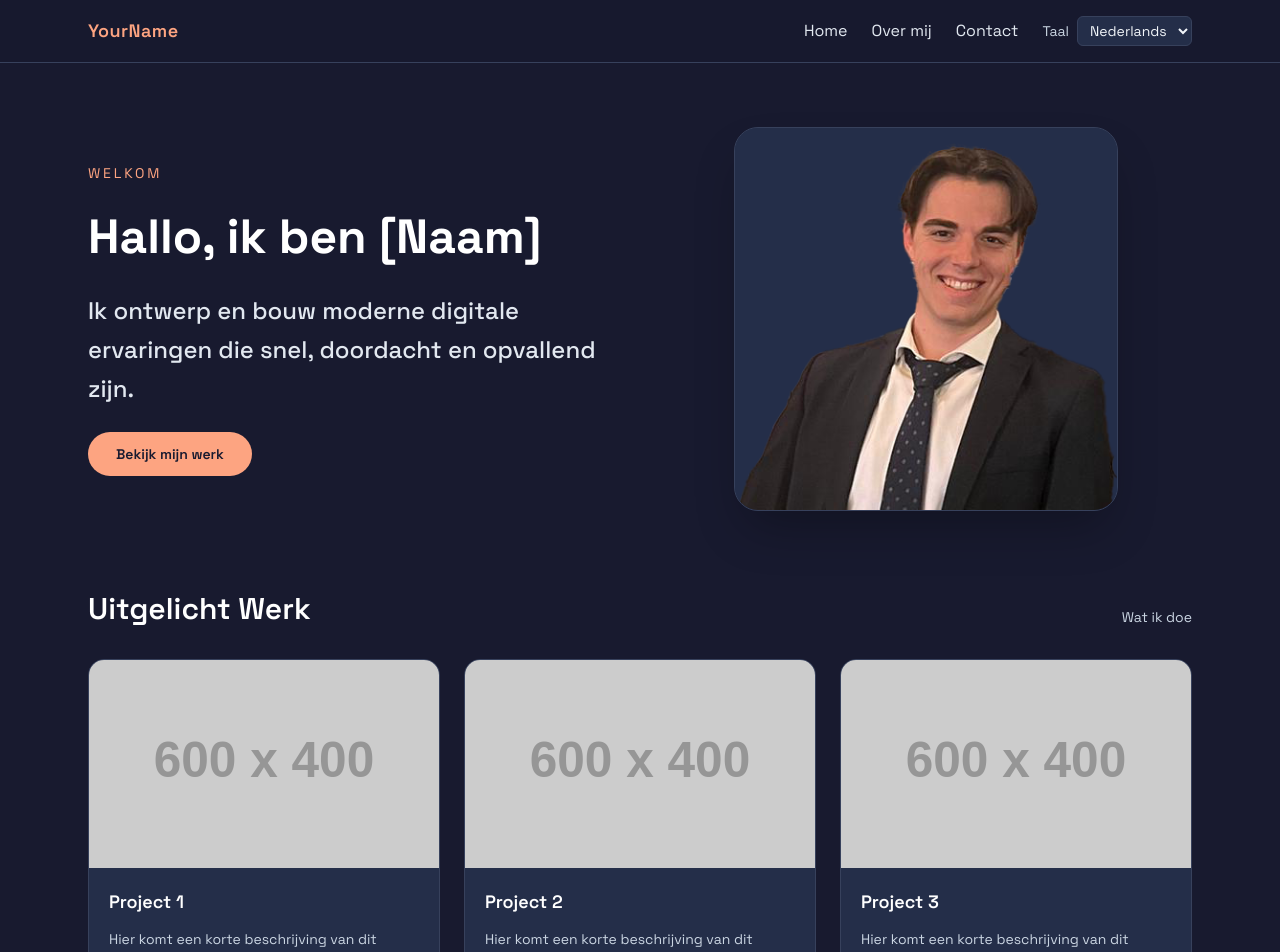
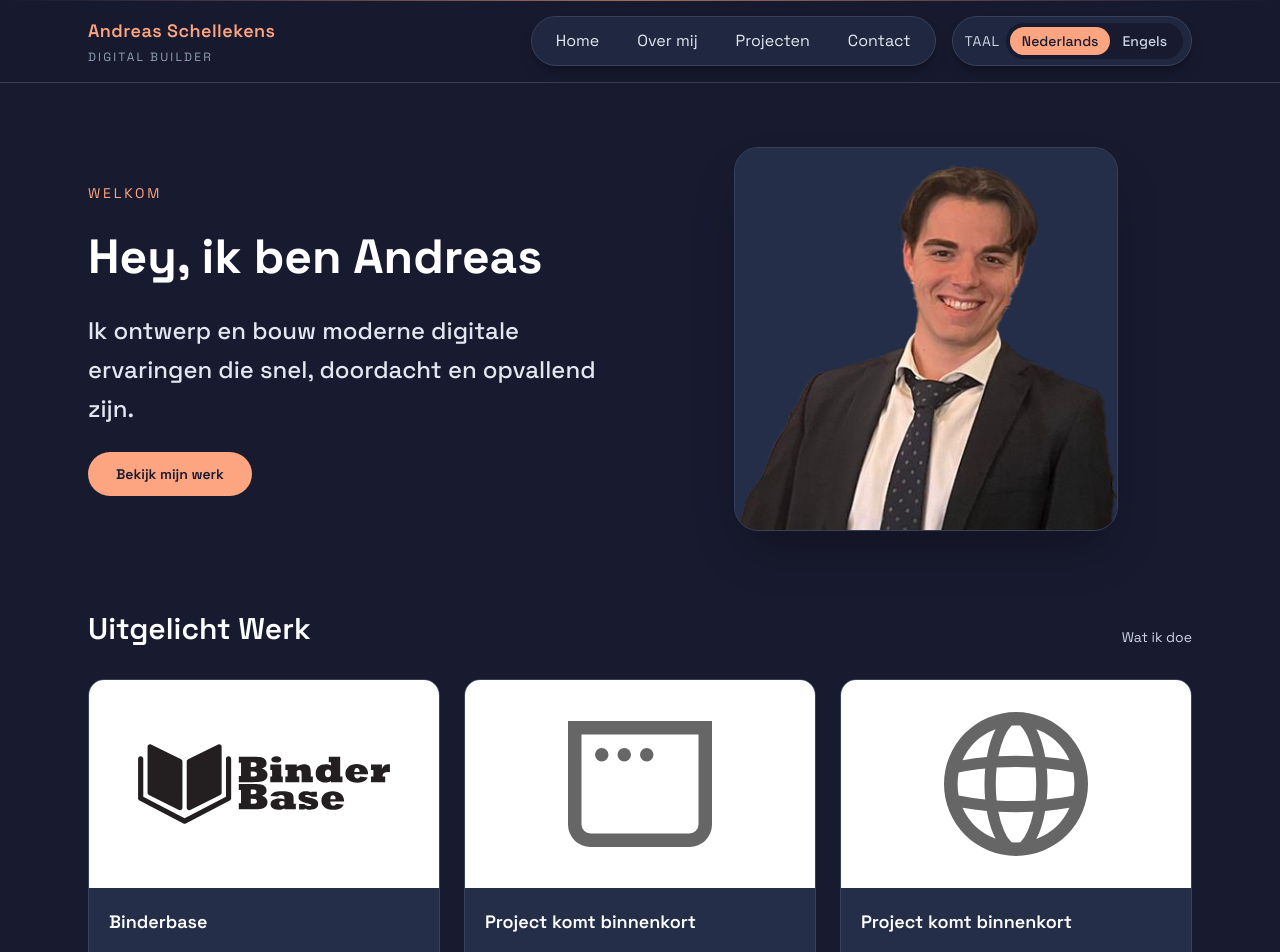
Before and after one commit to Andreas-Schellekens/andreas-schellekensbe, a Next.js app: page / in a window 1280 px wide. Shown: the top 952 px of the page. Built offline with nearby package versions, Linux system fonts and the light colour scheme.

Commit message:
Header en uitgelichte projecten bijgewerkt

```diff
--- a/app/page.tsx
+++ b/app/page.tsx
@@ -10,6 +10,7 @@ const content = {
     nav: {
       home: "Home",
       about: "Over mij",
+      projects: "Projecten",
       contact: "Contact",
       languageLabel: "Taal",
       dutch: "Nederlands",
@@ -17,7 +18,7 @@ const content = {
     },
     hero: {
       welcome: "Welkom",
-      greeting: "Hallo, ik ben [Naam]",
+      greeting: "Hey, ik ben Andreas",
       headline:
         "Ik ontwerp en bouw moderne digitale ervaringen die snel, doordacht en opvallend zijn.",
       cta: "Bekijk mijn werk",
@@ -26,9 +27,24 @@ const content = {
     featured: {
       title: "Uitgelicht Werk",
       subtitle: "Wat ik doe",
-      projectTitle: "Project",
-      projectDescription:
-        "Hier komt een korte beschrijving van dit project. Vervang deze placeholder door echte projectdetails.",
+      projects: [
+        {
+          title: "Binderbase",
+          description:
+            "Beheer je Pokemon kaarten, verzamelingen en binders met gemak. Alles overzichtelijk, veilig en intuïtief op één plek.",
+          image: "/BinderBase.svg",
+        },
+        {
+          title: "Project komt binnenkort",
+          description: "Dit project vul ik later nog aan.",
+          image: "/window.svg",
+        },
+        {
+          title: "Project komt binnenkort",
+          description: "Dit project vul ik later nog aan.",
+          image: "/globe.svg",
+        },
+      ],
       projectButton: "Bekijk project",
       projectCoverAlt: "Project omslag",
     },
@@ -37,6 +53,7 @@ const content = {
     nav: {
       home: "Home",
       about: "About Me",
+      projects: "Projects",
       contact: "Contact",
       languageLabel: "Language",
       dutch: "Dutch",
@@ -44,7 +61,7 @@ const content = {
     },
     hero: {
       welcome: "Welcome",
-      greeting: "Hi, I am [Name]",
+      greeting: "Hi, I am Andreas",
       headline:
         "I design and build modern digital experiences that are fast, thoughtful, and built to stand out.",
       cta: "View My Work",
@@ -53,9 +70,24 @@ const content = {
     featured: {
       title: "Featured Work",
       subtitle: "What I Do",
-      projectTitle: "Project",
-      projectDescription:
-        "A short description of this project will go here. Replace this placeholder with your real work details.",
+      projects: [
+        {
+          title: "Binderbase",
+          description:
+            "Binderbase is a featured project. The other projects will be Manage your Pokémon cards, collections, and binders with ease. Everything is organized, secure, and intuitive—all in one place.",
+          image: "/BinderBase.svg",
+        },
+        {
+          title: "Project coming soon",
+          description: "I will add this project later.",
+          image: "/window.svg",
+        },
+        {
+          title: "Project coming soon",
+          description: "I will add this project later.",
+          image: "/globe.svg",
+        },
+      ],
       projectButton: "Explore Project",
       projectCoverAlt: "Project cover",
     },
@@ -72,17 +104,22 @@ export default function Home() {
 
   return (
     <div className="min-h-screen bg-[var(--color-bg)] text-slate-100">
-      <header className="border-b border-[var(--color-surface)] bg-[color-mix(in_srgb,var(--color-bg)_90%,transparent)] backdrop-blur">
-        <nav className="mx-auto flex w-full max-w-6xl items-center justify-between px-6 py-4">
-          <a href="#" className="text-lg font-semibold tracking-wide text-[var(--color-accent)]">
-            YourName
+      <header className="sticky top-0 z-40 border-b border-[var(--color-surface)] bg-[color-mix(in_srgb,var(--color-bg)_82%,transparent)] backdrop-blur-xl">
+        <div className="pointer-events-none absolute inset-x-0 top-0 h-px bg-gradient-to-r from-transparent via-[var(--color-accent)] to-transparent opacity-60" />
+        <nav className="mx-auto flex w-full max-w-6xl flex-wrap items-center justify-between gap-4 px-6 py-4">
+          <a href="#" className="group space-y-1">
+            <p className="text-lg font-semibold tracking-wide text-[var(--color-accent)] transition-all duration-300 group-hover:text-[var(--color-highlight)]">
+              Andreas Schellekens
+            </p>
+            <p className="text-xs uppercase tracking-[0.18em] text-slate-400">Digital Builder</p>
           </a>
-          <div className="flex items-center gap-4 sm:gap-6">
-            <ul className="flex items-center gap-4 text-sm sm:gap-6 sm:text-base">
+
+          <div className="flex flex-wrap items-center justify-end gap-3 sm:gap-4">
+            <ul className="flex items-center gap-1.5 rounded-full border border-[var(--color-surface)] bg-[color-mix(in_srgb,var(--color-layer)_70%,transparent)] px-2 py-3 text-sm shadow-lg shadow-black/20 sm:text-base">
               <li>
                 <a
                   href="#"
-                className="text-slate-200 transition-all duration-300 hover:text-[var(--color-accent)]"
+                  className="rounded-full px-4 py-2 text-slate-200 transition-all duration-300 hover:bg-[var(--color-deep)] hover:text-[var(--color-accent)]"
                 >
                   {t.nav.home}
                 </a>
@@ -90,7 +127,7 @@ export default function Home() {
               <li>
                 <a
                   href="#"
-                className="text-slate-200 transition-all duration-300 hover:text-[var(--color-accent)]"
+                  className="rounded-full px-4 py-2 text-slate-200 transition-all duration-300 hover:bg-[var(--color-deep)] hover:text-[var(--color-accent)]"
                 >
                   {t.nav.about}
                 </a>
@@ -98,24 +135,50 @@ export default function Home() {
               <li>
                 <a
                   href="#"
-                className="text-slate-200 transition-all duration-300 hover:text-[var(--color-accent)]"
+                  className="rounded-full px-4 py-2 text-slate-200 transition-all duration-300 hover:bg-[var(--color-deep)] hover:text-[var(--color-accent)]"
+                >
+                  {t.nav.projects}
+                </a>
+              </li>
+              <li>
+                <a
+                  href="#"
+                  className="rounded-full px-4 py-2 text-slate-200 transition-all duration-300 hover:bg-[var(--color-deep)] hover:text-[var(--color-accent)]"
                 >
                   {t.nav.contact}
                 </a>
               </li>
             </ul>
-            <label className="flex items-center gap-2 text-xs text-slate-300 sm:text-sm">
-              <span>{t.nav.languageLabel}</span>
-              <select
-                value={language}
-                onChange={(e) => setLanguage(e.target.value as Language)}
-                className="rounded-md border border-[var(--color-surface)] bg-[var(--color-layer)] px-2 py-1 text-slate-100 outline-none transition-all duration-300 hover:border-[var(--color-accent)] focus:border-[var(--color-accent)]"
-                aria-label={t.nav.languageLabel}
+
+            <div className="flex items-center gap-1.5 rounded-full border border-[var(--color-surface)] bg-[color-mix(in_srgb,var(--color-layer)_72%,transparent)] px-2 py-1.5 text-xs text-slate-300 shadow-lg shadow-black/20 sm:text-sm">
+              <span className="pl-1 uppercase tracking-wider">{t.nav.languageLabel}</span>
+              <div className="flex items-center rounded-full bg-[var(--color-bg)] p-1">
+                <button
+                  type="button"
+                  onClick={() => setLanguage("nl")}
+                  className={`rounded-full px-3 py-1 text-xs font-medium transition-all duration-300 sm:text-sm ${
+                    language === "nl"
+                      ? "bg-[var(--color-accent)] text-[var(--color-bg)]"
+                      : "text-slate-300 hover:text-[var(--color-accent)]"
+                  }`}
+                  aria-pressed={language === "nl"}
                 >
-                <option value="nl">{t.nav.dutch}</option>
-                <option value="en">{t.nav.english}</option>
-              </select>
-            </label>
+                  {t.nav.dutch}
+                </button>
+                <button
+                  type="button"
+                  onClick={() => setLanguage("en")}
+                  className={`rounded-full px-3 py-1 text-xs font-medium transition-all duration-300 sm:text-sm ${
+                    language === "en"
+                      ? "bg-[var(--color-accent)] text-[var(--color-bg)]"
+                      : "text-slate-300 hover:text-[var(--color-accent)]"
+                  }`}
+                  aria-pressed={language === "en"}
+                >
+                  {t.nav.english}
+                </button>
+              </div>
+            </div>
           </div>
         </nav>
       </header>
@@ -159,28 +222,24 @@ export default function Home() {
           </div>
 
           <div className="grid gap-6 sm:grid-cols-2 lg:grid-cols-3">
-            {[1, 2, 3].map((project) => (
+            {t.featured.projects.map((project, index) => (
               <article
-                key={project}
+                key={`${project.title}-${index}`}
                 className="group overflow-hidden rounded-2xl border border-[var(--color-surface)] bg-[var(--color-layer)] transition-all duration-300 hover:-translate-y-2 hover:border-[var(--color-accent)]"
               >
                 <div className="overflow-hidden">
                   <Image
-                    src="https://via.placeholder.com/600x400"
-                    alt={`${t.featured.projectTitle} ${project} ${t.featured.projectCoverAlt}`}
+                    src={project.image}
+                    alt={`${project.title} ${t.featured.projectCoverAlt}`}
                     width={600}
                     height={400}
                     unoptimized
-                    className="h-52 w-full object-cover transition-all duration-300 group-hover:scale-105"
+                    className="h-52 w-full bg-white p-8 object-contain transition-all duration-300 group-hover:scale-105"
                   />
                 </div>
                 <div className="space-y-3 p-5">
-                  <h4 className="text-lg font-semibold text-white">
-                    {t.featured.projectTitle} {project}
-                  </h4>
-                  <p className="text-sm leading-relaxed text-slate-300">
-                    {t.featured.projectDescription}
-                  </p>
+                  <h4 className="text-lg font-semibold text-white">{project.title}</h4>
+                  <p className="text-sm leading-relaxed text-slate-300">{project.description}</p>
                   <button
                     type="button"
                     className="rounded-full border border-[var(--color-deep)] bg-[color-mix(in_srgb,var(--color-deep)_40%,transparent)] px-4 py-2 text-sm font-medium text-[var(--color-accent)] transition-all duration-300 hover:bg-[var(--color-highlight)] hover:text-white"
```
Also changed, not shown: public/BinderBase.svg (added). Lines whose indentation alone changed are shown as unchanged.
